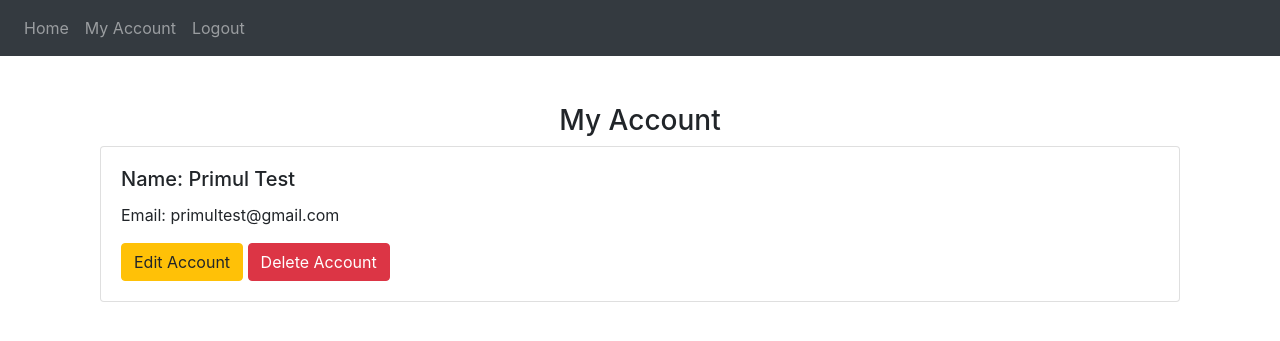
After one commit to ioanaghergu/TeleMedix, a Flask app: template website/templates/account/account.html in a window 1280 px wide. The commit adds this page. Shown: the top 341 px of the page. Run offline with Flask 3, Linux system fonts and the light colour scheme; the template is opened without the code that fills it: values that come from a table or form of the project are taken from there, others are empty; some libraries are stand-ins or nearby versions.

Commit message:
add account page

```diff
--- a/website/templates/_baseTemplate.html
+++ b/website/templates/_baseTemplate.html
@@ -35,6 +35,7 @@
         <div class="navbar-nav">
           {% if user.is_authenticated %}
             <a class="nav-item nav-link" id="home" href="/">Home</a>
+            <a class="nav-item nav-link" id="account" href="{{ url_for('views.account') }}">My Account</a>
             <a class="nav-item nav-link" id="logout" href="/logout">Logout</a>
           {% else %}
             <a class="nav-item nav-link" id="login" href="/login">Login</a>
--- /dev/null
+++ b/website/templates/account/account.html
@@ -0,0 +1,19 @@
+{% extends "_baseTemplate.html" %}
+
+{% block title %}Account{% endblock %}
+
+{% block content %}
+<div class="container mt-5">
+    <h3 class="text-center">My Account</h3>
+
+    <div class="card">
+        <div class="card-body">
+            <h5 class="card-title">Name: {{ user.name }}</h5>
+            <p class="card-text">Email: {{ user.email }}</p>
+
+            <a href="{{ url_for('account.edit_account') }}" class="btn btn-warning">Edit Account</a>
+            <a href="{{ url_for('account.confirm_delete') }}" class="btn btn-danger">Delete Account</a>
+        </div>
+    </div>
+</div>
+{% endblock %}
--- a/website/views.py
+++ b/website/views.py
@@ -9,8 +9,9 @@ def home():
     return render_template("home.html", user=current_user)
 
 @views.route('/account')
+@login_required
 def account():
-    return render_template("account.html")
+    return render_template("account/account.html", user=current_user)
 
 @views.route('/appointments')
 def appointments():
```
